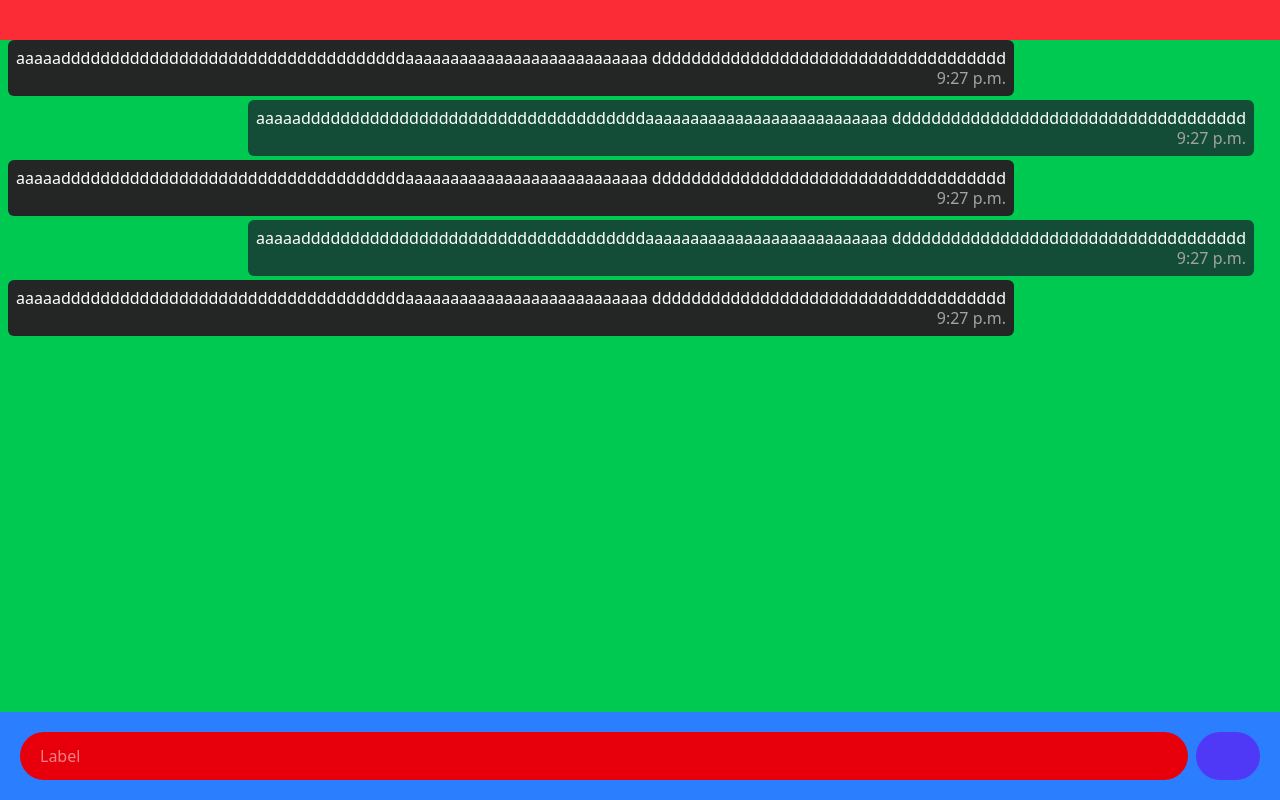
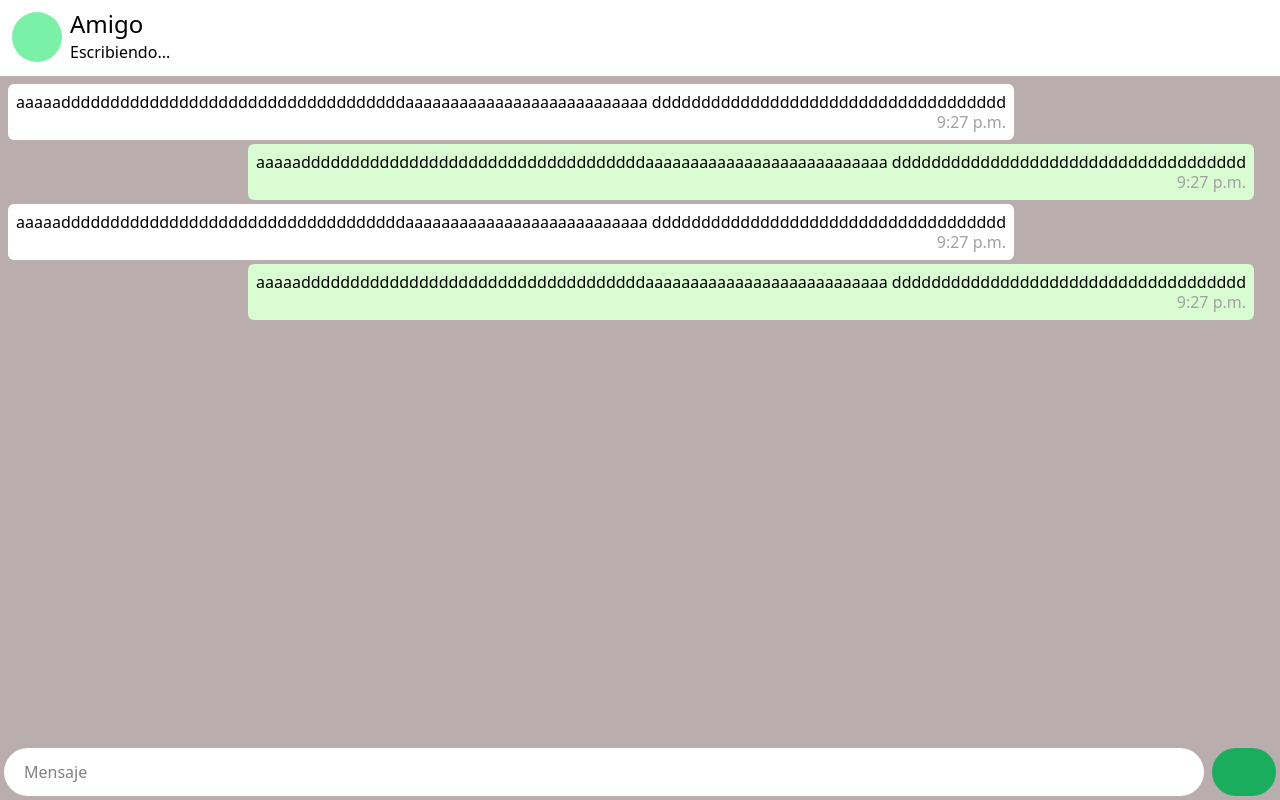
Before and after one commit to IyotoI/chat_my_del_front, a React app: page / in a window 1280 px wide. Built offline with nearby package versions, Linux system fonts and the light colour scheme; the HTML template or start-up script is replaced by a standard one.

Commit message:
Set the theme to light mode

```diff
--- a/src/App.jsx
+++ b/src/App.jsx
@@ -1,22 +1,24 @@
-import BottomChat from "./components/molecules/bottomChat";
+import BottomChat from "./components/molecules/BottomChat";
+import TopChat from "./components/molecules/TopChat";
 import CardMessages from "./components/molecules/CardMessages";
 
 const App = () => {
   return (
     <div className="flex flex-col h-screen">
       {/* Parte superior - chat */}
-      <div className="p-5 bg-red-500"></div>
+      <div className="p-3 bg-white">
+        <TopChat />
+      </div>
       {/* Conversacion - chat */}
-      <div className="flex-1 bg-green-500 px-2 overflow-y-auto">
+      <div className="flex-1 bg-[#b9adad] px-2 pt-2 overflow-y-auto">
         {/* Tarjeta mensaje */}
-        <CardMessages className="mb-1 bg-[#242626] mr-20 sm:mr-60" />
-        <CardMessages className="mb-1 bg-[#144D37] ml-20 sm:ml-60" />
-        <CardMessages className="mb-1 bg-[#242626] mr-20 sm:mr-60" />
-        <CardMessages className="mb-1 bg-[#144D37] ml-20 sm:ml-60" />
-        <CardMessages className="mb-1 bg-[#242626] mr-20 sm:mr-60" />
+        <CardMessages className="mb-1 bg-white mr-20 sm:mr-60" />
+        <CardMessages className="mb-1 bg-[#D9FCD2] ml-20 sm:ml-60" />
+        <CardMessages className="mb-1 bg-white mr-20 sm:mr-60" />
+        <CardMessages className="mb-1 bg-[#D9FCD2] ml-20 sm:ml-60" />
       </div>
       {/* Parte inferior - chat */}
-      <div className="p-5 bg-blue-500">
+      <div className="p-1 bg-[#b9adad]">
         <BottomChat />
       </div>
     </div>
--- a/src/components/atoms/Input.jsx
+++ b/src/components/atoms/Input.jsx
@@ -13,7 +13,7 @@ export default function Input({
       onChange={onChange}
       placeholder={placeholder}
       required={required}
-      className={`${className} p-3 rounded-full bg-gray-700 text-white focus:ring-2 focus:ring-indigo-500 outline-none w-full`}
+      className={`${className} p-3 rounded-full bg-gray-700 focus:ring-2 focus:ring-indigo-500 outline-none w-full`}
     />
   );
 }
--- a/src/components/molecules/BottomChat.jsx
+++ b/src/components/molecules/BottomChat.jsx
@@ -4,8 +4,8 @@ import Input from "../atoms/Input";
 export default function BottomChat() {
   return (
     <div className="flex">
-      <Input className="bg-red-600 px-5 mr-2" />
-      <Button />
+      <Input className="bg-white px-5 mr-2 text-black" placeholder="Mensaje" />
+      <Button color="bg-[#1AAD5E]" />
     </div>
   );
 }
--- a/src/components/molecules/CardMessages.jsx
+++ b/src/components/molecules/CardMessages.jsx
@@ -1,7 +1,7 @@
 export default function CardMessages({ className }) {
   return (
     <div
-      className={`${className} rounded-md break-all p-2 text-base/5 inline-block text-white`}
+      className={`${className} rounded-md break-all p-2 text-base/5 inline-block text-black`}
     >
       <div>
         aaaaadddddddddddddddddddddddddddddddddddaaaaaaaaaaaaaaaaaaaaaaaaaaa
--- /dev/null
+++ b/src/components/molecules/TopChat.jsx
@@ -0,0 +1,11 @@
+export default function TopChat() {
+  return (
+    <div className="flex">
+      <div className="w-[50px] h-[50px] rounded-full bg-green-300 mr-2"></div>
+      <div className="-mt-1">
+        <div className="text-2xl">Amigo</div>
+        <div>Escribiendo...</div>
+      </div>
+    </div>
+  );
+}
```
